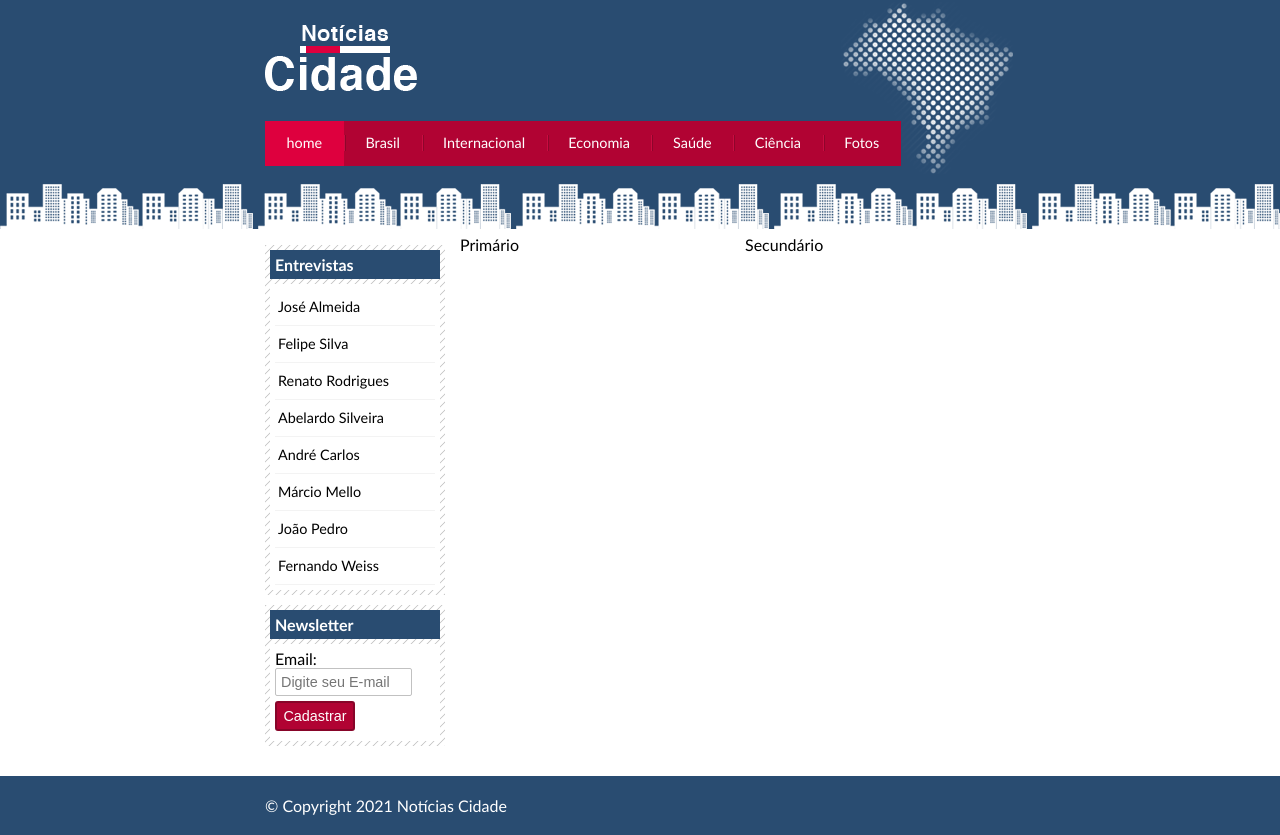
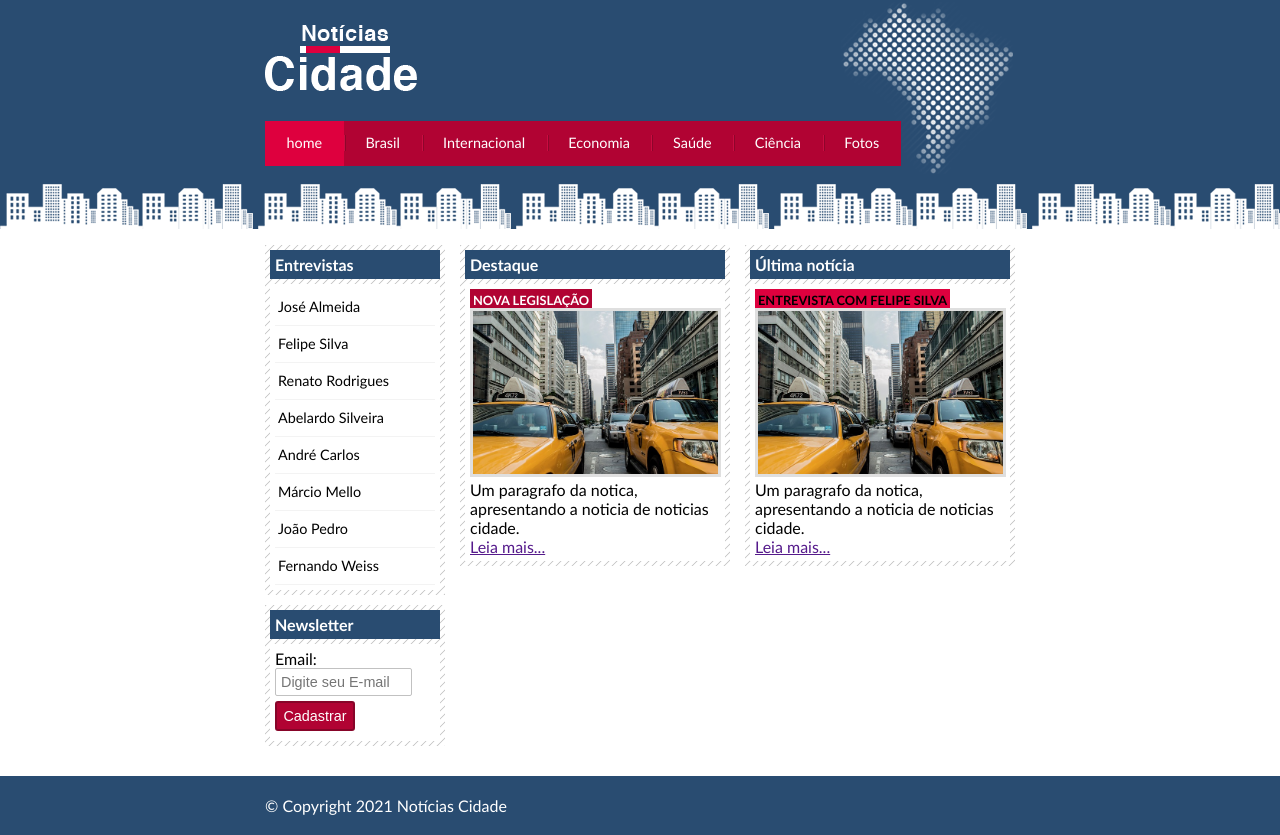
Before and after one commit to pfabricio555/Noticias-Cidade, a plain HTML site: page index.html in a window 1280 px wide. Drawn offline with Linux system fonts and the light colour scheme.

Commit message:
Finalizado area de conteudo

```diff
--- a/css/estilo.css
+++ b/css/estilo.css
@@ -170,6 +170,31 @@ input.submit{
     cursor: pointer;
 }
 
+/* Formtando Imagens */
+img.imagem-principal{
+    width: 98%;
+    border: 3px solid #dfdfdf;
+}
+
+/* Formatando os cabeçalhos */
+h3{
+    text-transform: uppercase;
+    display: inline;
+    font-size: 0.8em;
+    padding: 3px;
+}
+
+.destaque h3{
+    background: #b10333;
+    color: #fff;
+}
+
+.entrevista h3{
+    background: #de003e;
+}
+
+
+
 /*RODAPE*/
 #container-rodape{
     background: #294c71;
--- a/index.html
+++ b/index.html
@@ -43,8 +43,38 @@
 
             <!--Inicio conteudo-->
             <div id="conteudo">
-                <div id="primario">Primário</div>
-                <div id="secundario">Secundário</div>
+
+
+                <div id="primario">
+                    <div class="caixa destaque">
+                        <h2>Destaque</h2>
+                        <div class="caixa-conteudo">
+                            <h3>Nova legislação</h3>
+                            <img class="imagem-principal" src="img/taxi.jpg" alt="imagem de um taxi" width="100%">
+                            <p>
+                                Um paragrafo da notica,
+                                apresentando a noticia de noticias cidade.
+                            </p>
+                            <a href="">Leia mais...</a>
+                        </div>
+                    </div>
+                </div>
+
+
+                <div id="secundario">
+                    <div class="caixa entrevista">
+                        <h2>Última notícia</h2>
+                        <div class="caixa-conteudo">
+                            <h3>Entrevista com Felipe Silva</h3>
+                            <img class="imagem-principal" src="img/taxi.jpg" alt="imagem de um taxi" width="100%">
+                            <p>
+                                Um paragrafo da notica,
+                                apresentando a noticia de noticias cidade.
+                            </p>
+                            <a href="">Leia mais...</a>
+                        </div>
+                    </div>
+                </div>
 
                 <!--Inicio Lateral-->
                 <div id="lateral">
```
